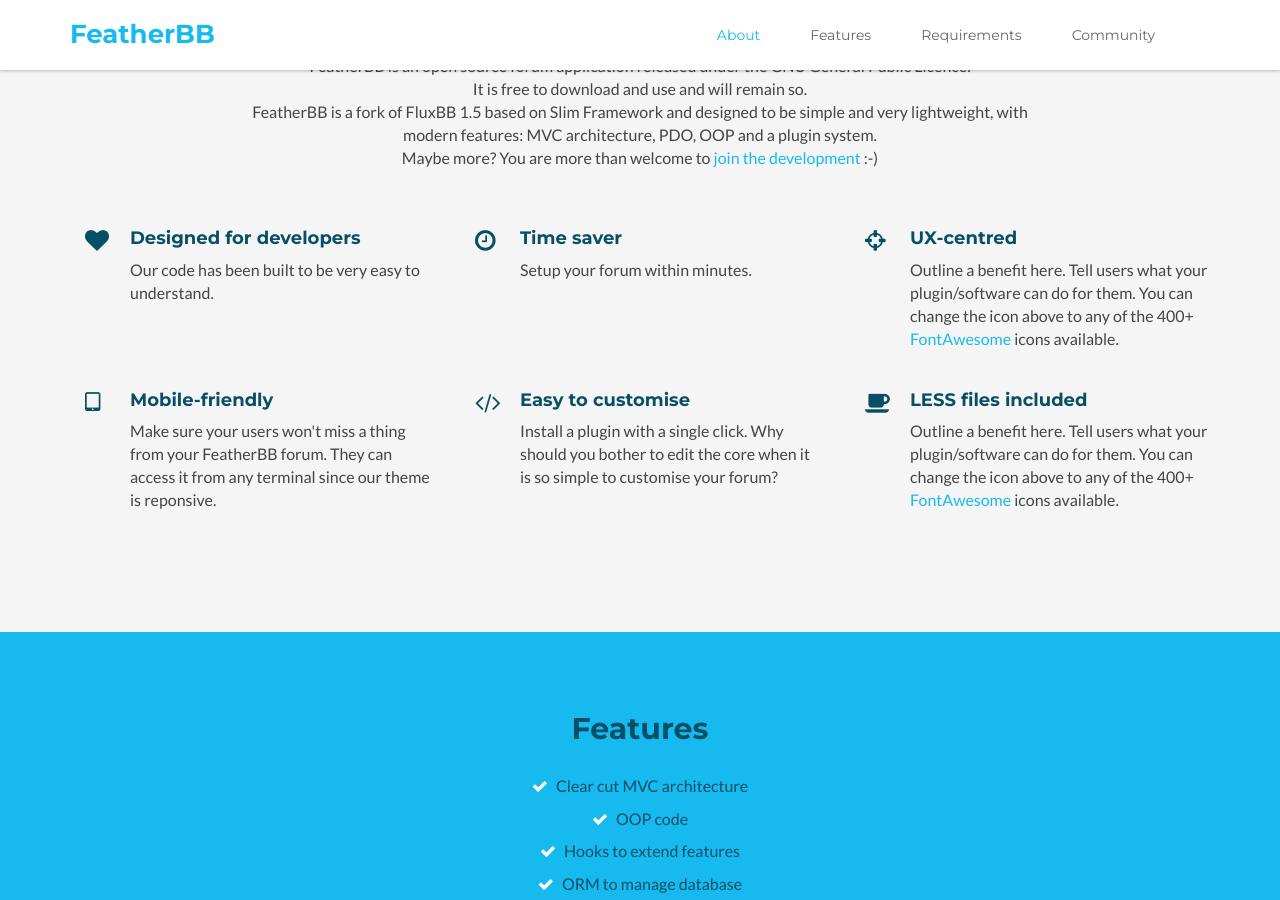
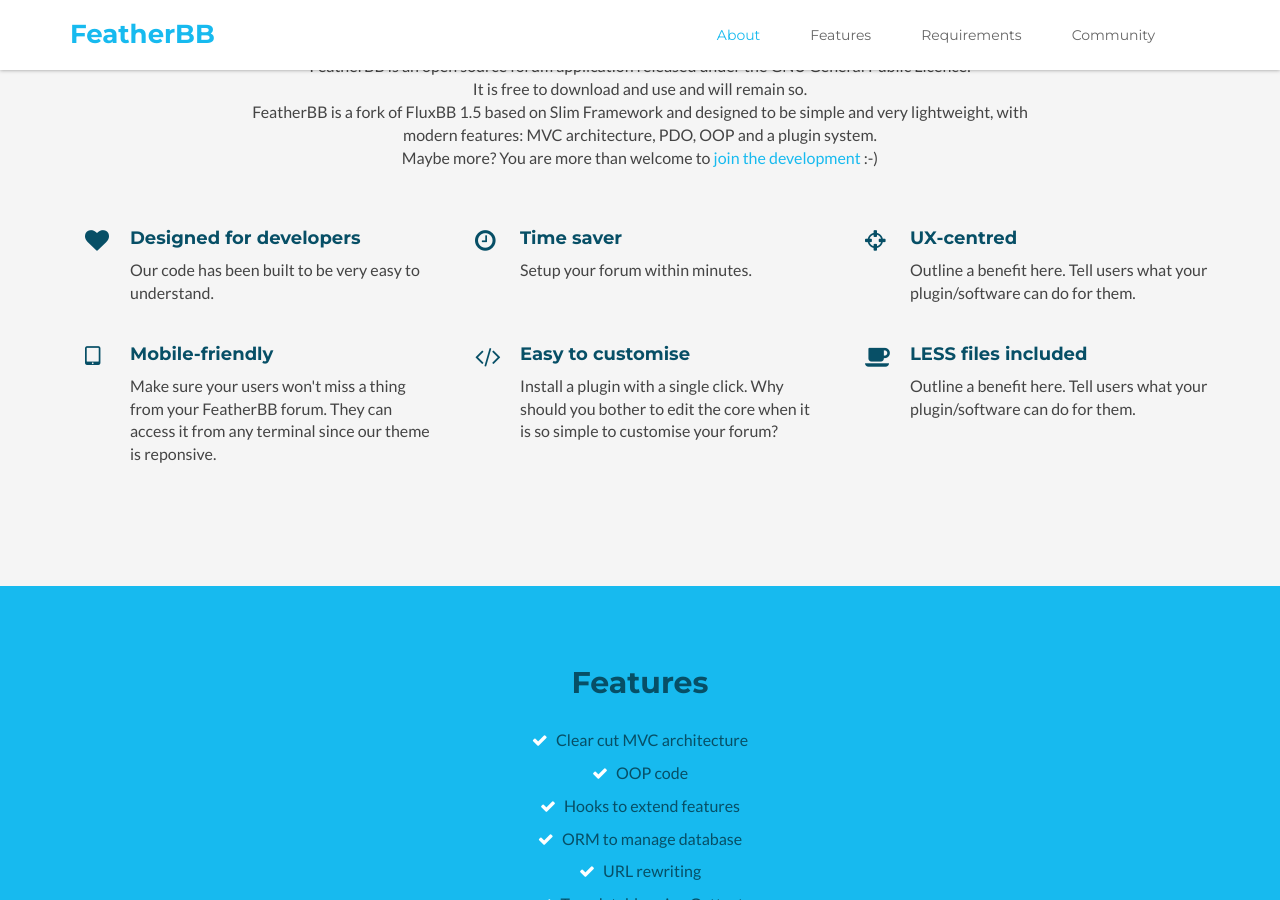
Before and after one commit to featherbb/website, a Jekyll site: the page built from index.html, in a window 1280 px wide and 900 px high, scrolled down 593 px. Built offline with Jekyll 4.4.1, drawn with Linux system fonts in a browser that asks for light colours; comment, search, counter and statistics services are not loaded.

Commit message:
Customise the website

```diff
--- a/_includes/about.html
+++ b/_includes/about.html
@@ -2,7 +2,7 @@
     <section id="about" class="about section">
         <div class="container">
             <h2 class="title text-center">What is FeatherBB?</h2>
-            <p class="intro text-center">FeatherBB is an open source forum application released under the GNU General Public Licence.<br />It is free to download and use and will remain so.<br />FeatherBB is a fork of FluxBB 1.5 based on Slim Framework and designed to be simple and very lightweight, with modern features: MVC architecture, PDO, OOP and a plugin system.<br />Maybe more? You are more than welcome to <a href=http://github.com/featherbb/featherbb">join the development</a> :-)</p>
+            <p class="intro text-center">FeatherBB is an open source forum application released under the GNU General Public Licence.<br />It is free to download and use and will remain so.<br />FeatherBB is a fork of FluxBB 1.5 based on Slim Framework and designed to be simple and very lightweight, with modern features: MVC architecture, PDO, OOP and a plugin system.<br />Maybe more? You are more than welcome to <a href="http://github.com/featherbb/featherbb">join the development</a> :-)</p>
             <div class="row">
                 <div class="item col-md-4 col-sm-6 col-xs-12">
                     <div class="icon-holder">
@@ -28,7 +28,7 @@
                     </div>
                     <div class="content">
                         <h3 class="sub-title">UX-centred</h3>
-                        <p>Outline a benefit here. Tell users what your plugin/software can do for them. You can change the icon above to any of the 400+ <a href="http://fortawesome.github.io/Font-Awesome/icons/" target="_blank">FontAwesome</a> icons available.</p>
+                        <p>Outline a benefit here. Tell users what your plugin/software can do for them.</p>
                     </div><!--//content-->
                 </div><!--//item-->
                 <div class="clearfix visible-md"></div>
@@ -56,7 +56,7 @@
                     </div>
                     <div class="content">
                         <h3 class="sub-title">LESS files included</h3>
-                        <p>Outline a benefit here. Tell users what your plugin/software can do for them. You can change the icon above to any of the 400+ <a href="http://fortawesome.github.io/Font-Awesome/icons/" target="_blank">FontAwesome</a> icons available.</p>
+                        <p>Outline a benefit here. Tell users what your plugin/software can do for them.</p>
                     </div><!--//content-->
                 </div><!--//item-->
             </div><!--//row-->
```
